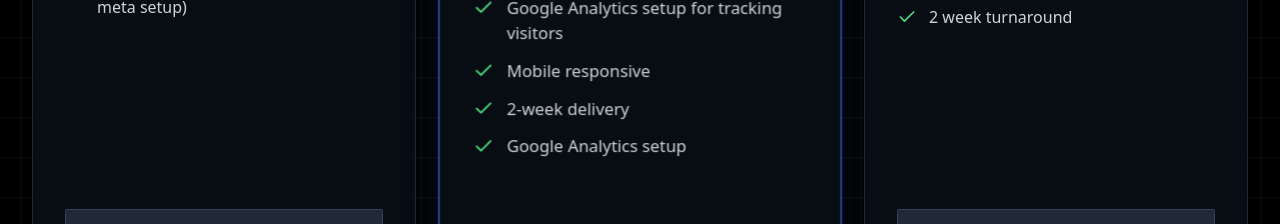
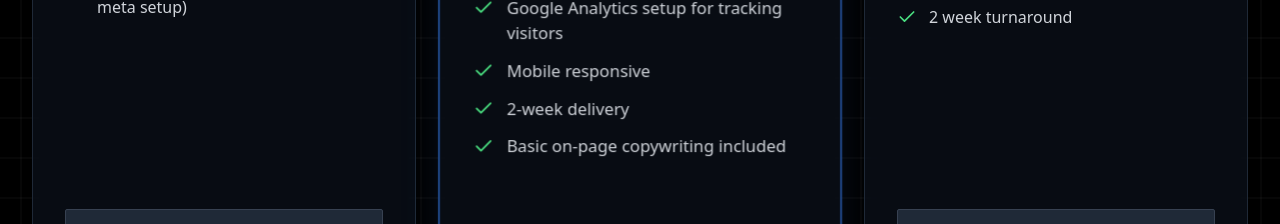
Before and after one commit to SchulzCorpLLC/SchulzCorp, a React (Vite) app: page / in a window 1280 px wide. Shown: the part 1580-1804 px from the top of the page. Built offline with nearby package versions, Linux system fonts and the light colour scheme.

Commit message:
Updated Services.tsx

```diff
--- a/src/components/Services.tsx
+++ b/src/components/Services.tsx
@@ -54,7 +54,7 @@ const Services: React.FC = () => {
         "Google Analytics setup for tracking visitors",
         "Mobile responsive",
         "2-week delivery",
-        "Google Analytics setup"
+        "Basic on-page copywriting included"
       ],
       popular: true
     },
```
